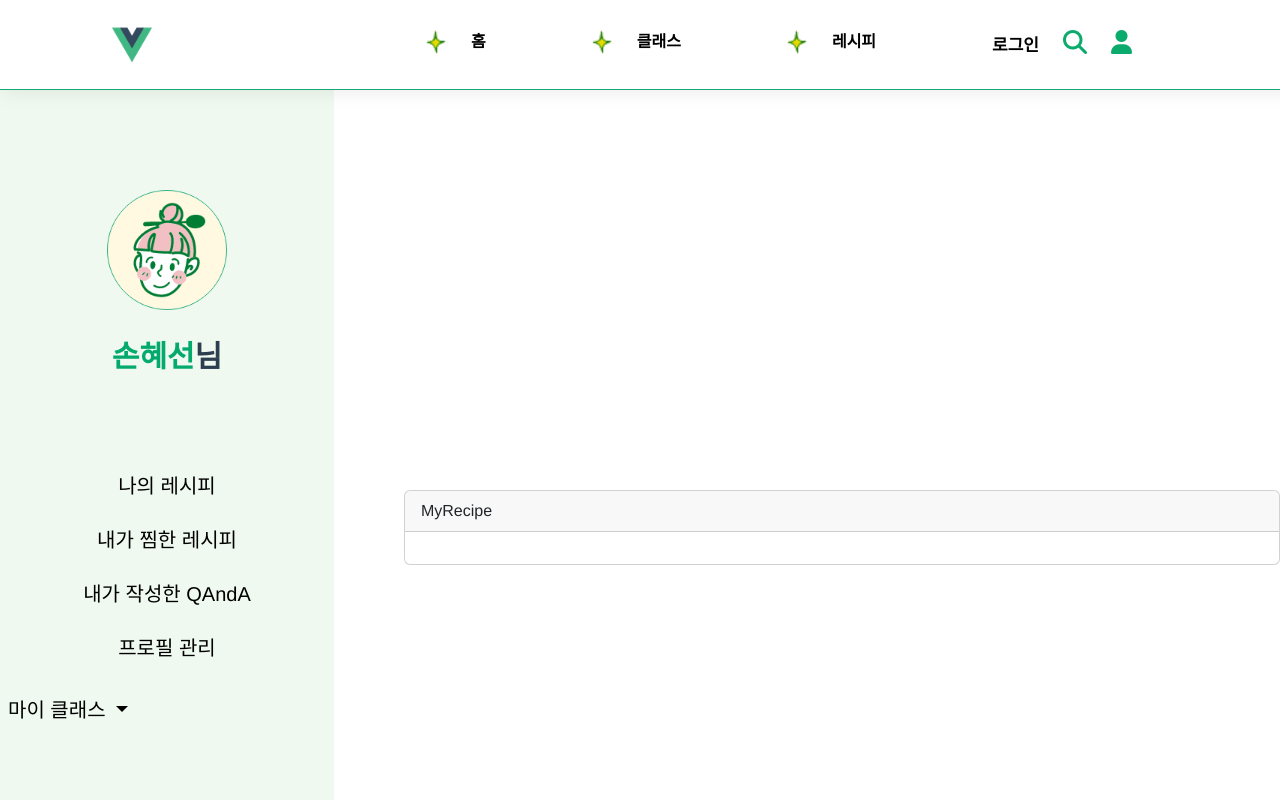
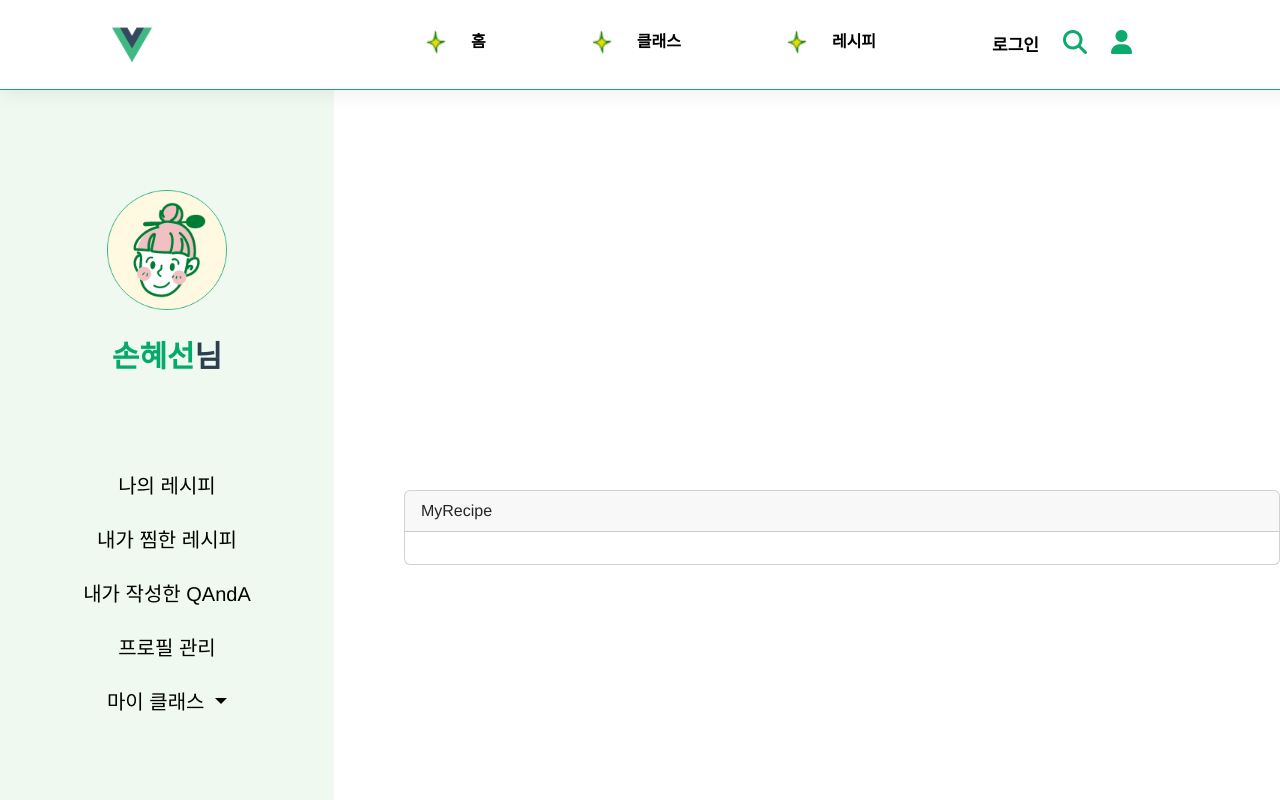
Before and after one commit to leek94/final_project_front_cooki, a Vue app: page /Member/MypageView/MyRecipe in a window 1280 px wide. Shown: the top 800 px of the page. Built offline with nearby package versions, Linux system fonts and the light colour scheme.

Commit message:
Design:fix mypage navbar

```diff
--- a/src/views/Member/MypageView/index.vue
+++ b/src/views/Member/MypageView/index.vue
@@ -15,14 +15,12 @@
                     <li><RouterLink to="/Member/MypageView/MyLikeRecipe">내가 찜한 레시피</RouterLink></li>
                     <li><RouterLink to="/Member/MypageView/MyQAndA">내가 작성한 QAndA</RouterLink></li>
                     <li><RouterLink to="/Member/MypageView/MyProfile">프로필 관리</RouterLink></li>
-                    <nav class="navbar navbar-expand-lg ">
-
                     <ul class="navbar-nav">
                         <li class="nav-item dropdown">
-                                <a class="nav-link dropdown-toggle" id="navbarDarkDropdownMenuLink" data-bs-toggle="dropdown" aria-expanded="false">
+                        <a class="nav-link dropdown-toggle" data-bs-toggle="dropdown" aria-expanded="false">
                             마이 클래스
                         </a>
-                                <ul class="dropdown-menu " aria-labelledby="navbarDarkDropdownMenuLink">
+                        <ul class="dropdown-menu w-100 p-0 border-0 align-middle text-center" aria-labelledby="navbarDarkDropdownMenuLink">
                             <li><RouterLink class="dropdown-item me-2" to="/Member/MypageView/MyNowClass">내가 참여한 클래스</RouterLink> </li>
                             <li><RouterLink class="dropdown-item me-2" to="/Member/MypageView/MyClassHistory">내가 현재 신청한</RouterLink> </li>
                             <li><RouterLink class="dropdown-item me-2" to="/Member/MypageView/EditorNowRecruit">현재 모집 중인 </RouterLink> </li>
@@ -31,7 +29,7 @@
                         </li>
                     </ul>
 
-                        </nav>
+
 
                 </ul>
             </div>
@@ -81,6 +79,9 @@ li a:hover:not(.active) {
     max-width: 73.75rem;
     margin-top:25rem;
 }
+.dropdown-item{
+    background-color: #eff9ef;
+}
 
 
 
```
Lines whose indentation alone changed are shown as unchanged.
